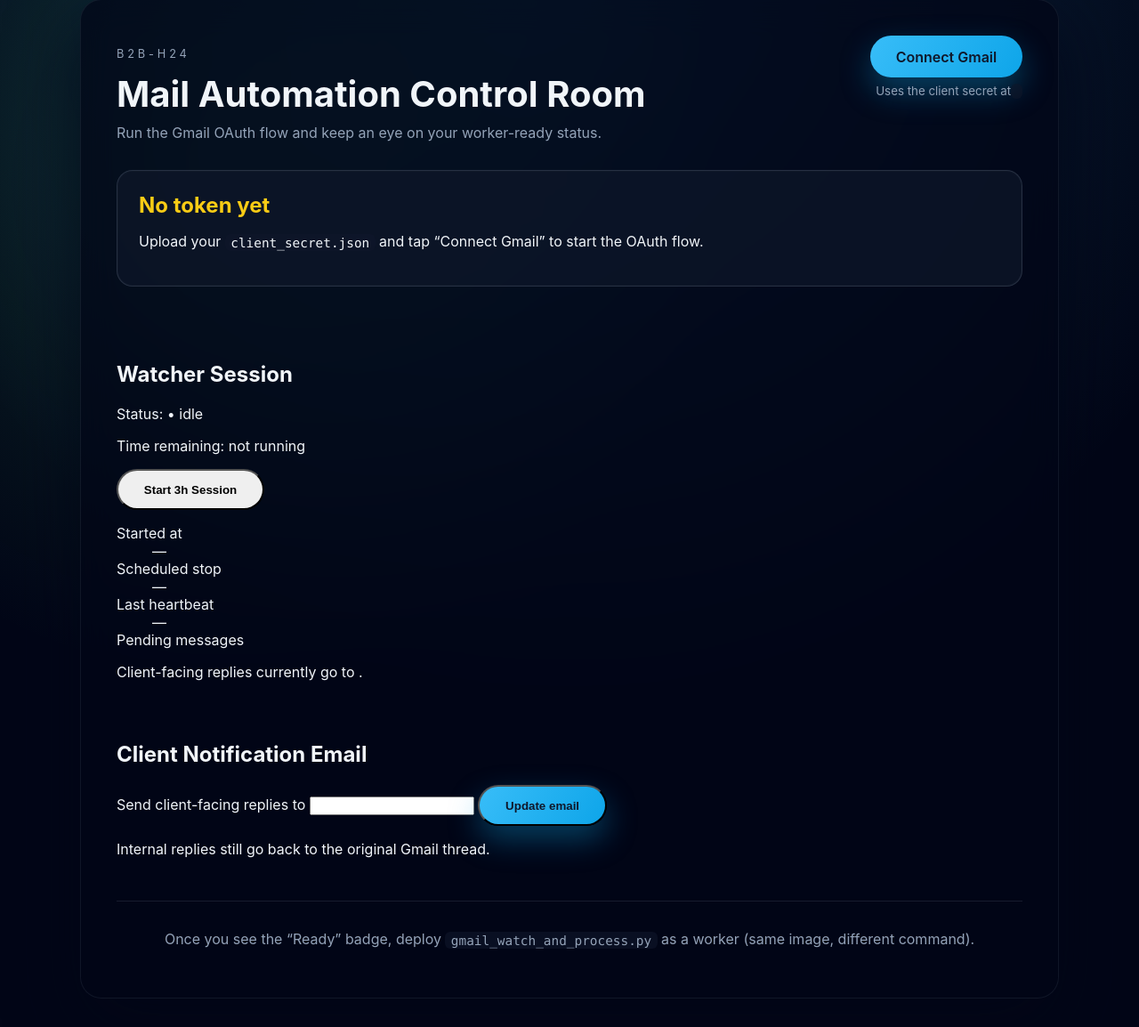
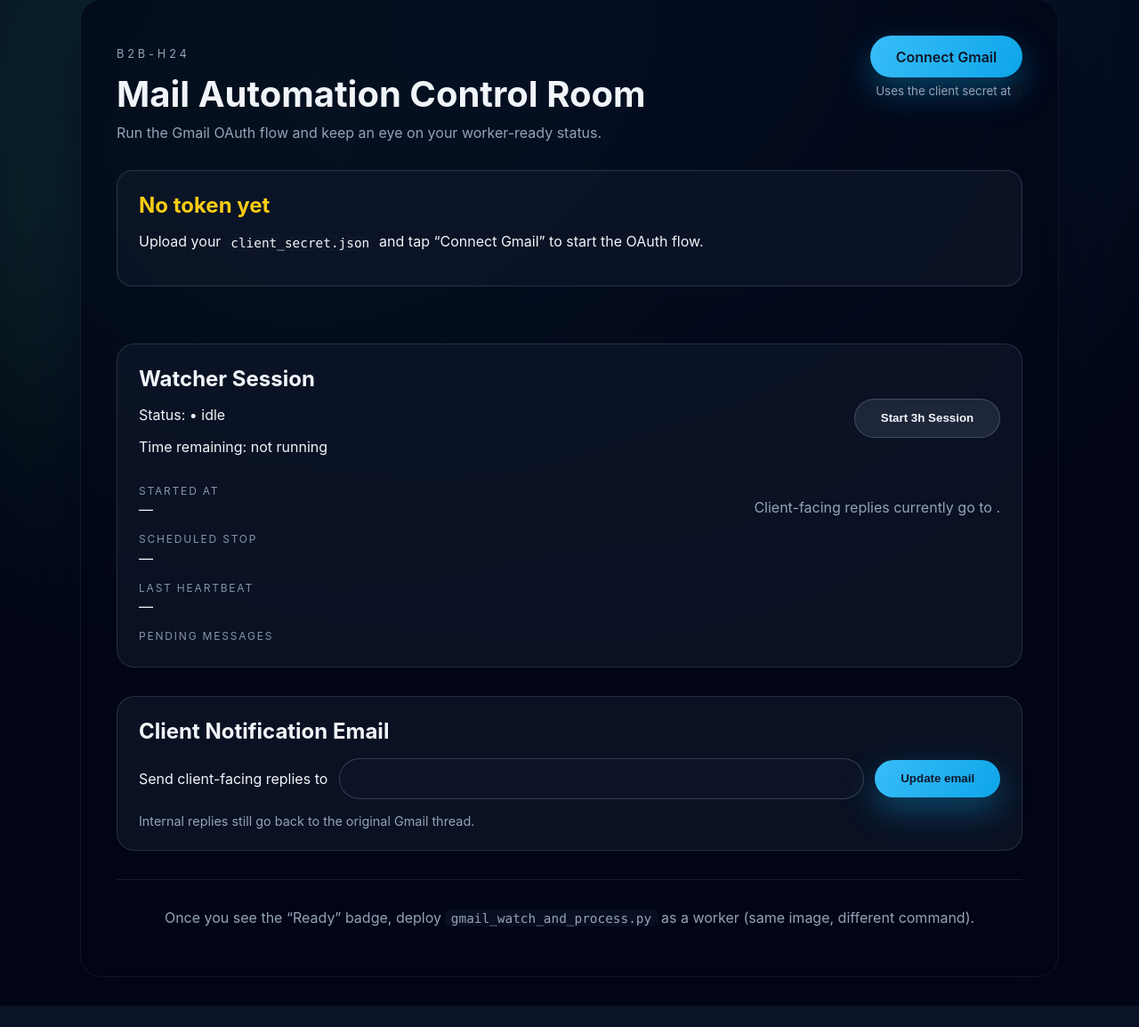
Before and after one commit to primexeu/b2b-H24, a Flask app: template templates/dashboard.html in a window 1280 px wide. Shown: the part 33-1187 px from the top of the page at 89% size. After the commit the page ends 1163 px from the top, so only its background shows below. Run offline with Flask 3, Linux system fonts and the light colour scheme; the template is opened without the code that fills it, so the values that code supplies are empty.

Commit message:
fixed ui

```diff
--- a/static/styles.css
+++ b/static/styles.css
@@ -176,9 +176,113 @@
 .card-value {
     font-size: 1.8rem;
     margin: 0;
+    word-break: break-word;
 }
 
 .card-hint {
+    color: var(--muted);
+    margin: 0;
+    font-size: 0.9rem;
+}
+
+.watcher-panel,
+.settings-panel {
+    background: var(--panel);
+    border-radius: 20px;
+    border: 1px solid rgba(148, 163, 184, 0.2);
+    padding: 1.5rem;
+    display: flex;
+    flex-direction: column;
+    gap: 1rem;
+}
+
+.watcher-header {
+    display: flex;
+    justify-content: space-between;
+    gap: 1rem;
+    flex-wrap: wrap;
+    align-items: center;
+}
+
+.watcher-panel h2,
+.settings-panel h2 {
+    margin: 0;
+}
+
+.watcher-meta {
+    display: flex;
+    flex-wrap: wrap;
+    gap: 1.5rem;
+    justify-content: space-between;
+    color: var(--muted);
+}
+
+.watcher-meta dl {
+    display: grid;
+    grid-template-columns: repeat(auto-fit, minmax(150px, 1fr));
+    gap: 1rem;
+    margin: 0;
+}
+
+.watcher-meta dt {
+    font-size: 0.75rem;
+    letter-spacing: 0.15em;
+    text-transform: uppercase;
+    color: rgba(148, 163, 184, 0.9);
+}
+
+.watcher-meta dd {
+    margin: 0.2rem 0 0;
+    color: var(--text);
+    font-size: 1rem;
+}
+
+.watcher-event {
+    padding: 1rem 1.2rem;
+    border-radius: 12px;
+    background: rgba(15, 23, 42, 0.8);
+    border: 1px dashed rgba(56, 189, 248, 0.4);
+    color: var(--muted);
+}
+
+.watcher-event h3 {
+    margin: 0 0 0.2rem;
+}
+
+.settings-form {
+    display: flex;
+    flex-wrap: wrap;
+    gap: 0.8rem;
+    align-items: center;
+}
+
+.settings-form input {
+    flex: 1;
+    padding: 0.8rem 1rem;
+    border-radius: 999px;
+    border: 1px solid rgba(148, 163, 184, 0.3);
+    background: rgba(15, 23, 42, 0.6);
+    color: var(--text);
+    font-size: 1rem;
+}
+
+.settings-form button {
+    border: none;
+    cursor: pointer;
+}
+
+.watcher-panel .button.secondary {
+    background: rgba(148, 163, 184, 0.15);
+    color: var(--text);
+    border: 1px solid rgba(148, 163, 184, 0.3);
+}
+
+.watcher-panel .button.secondary:disabled {
+    opacity: 0.5;
+    cursor: not-allowed;
+}
+
+.hint {
     color: var(--muted);
     margin: 0;
     font-size: 0.9rem;
```
